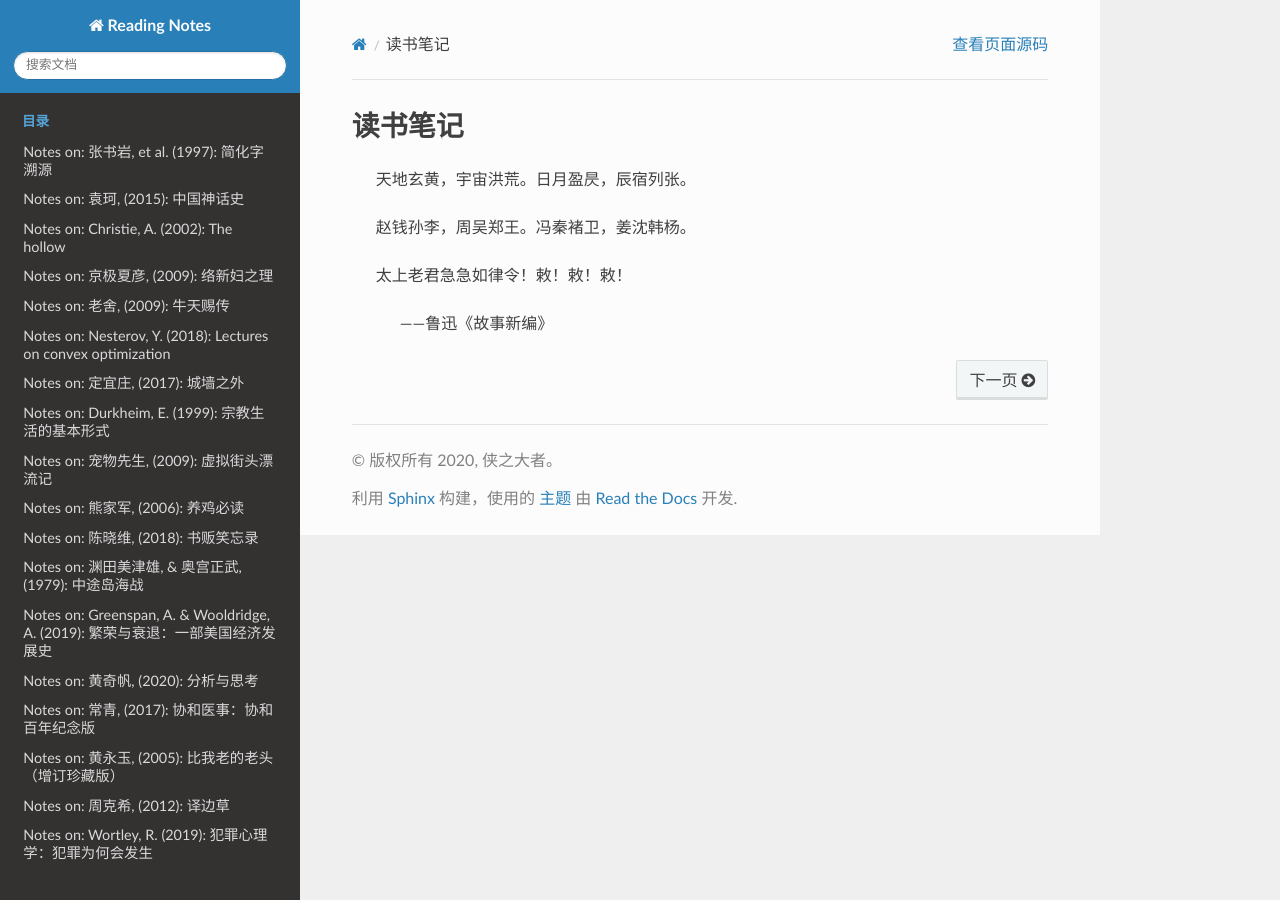
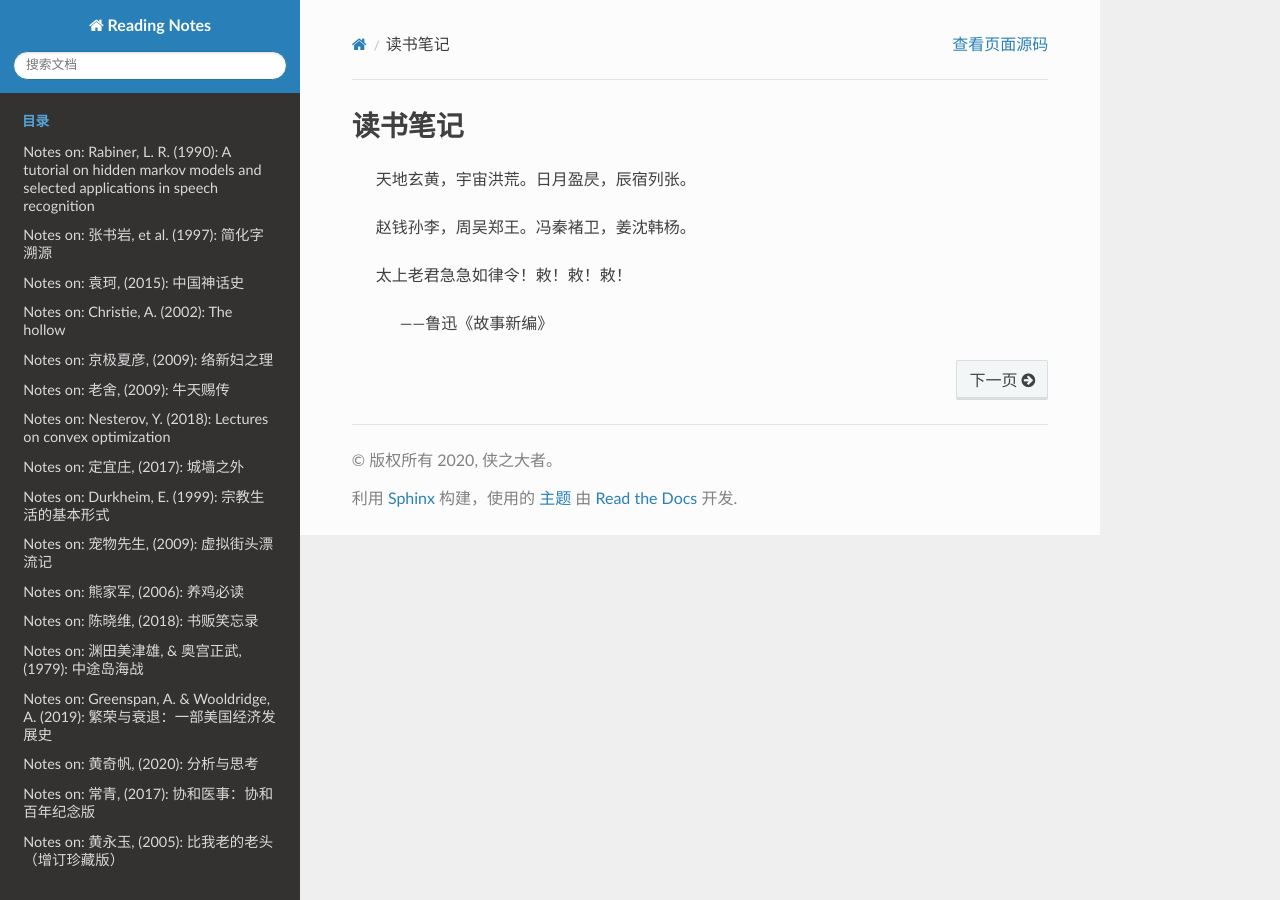
Before and after one commit to ufengger/bibtex-all, a Sphinx documentation site: the page built from docs/index.rst, in a window 1280 px wide. Built offline with Sphinx 7.4.7 and the Read the Docs theme 2.0.0, drawn with Linux system fonts in a browser that asks for light colours; some of the changed lines change nothing that is shown.

Commit message:
add Rabiner's HMM introduction

```diff
--- /dev/null
+++ b/docs/Rabiner_tutor_HMM.rst
@@ -0,0 +1,141 @@
+Notes on: Rabiner, L. R. (1990): A tutorial on hidden markov models and selected applications in speech recognition
+===================================================================================================================
+
+.. code-block:: bibtex
+
+   @article{Rabiner_tutor_HMM,
+     author    = {Rabiner, Lawrence R.},
+     title     = {A Tutorial on Hidden Markov Models and Selected Applications in Speech Recognition},
+     journal   = {Readings in Speech Recognition},
+     pages     = {267–296},
+     year      = {1990},
+     doi       = {10.1016/b978-0-08-051584-7.50027-9},
+     url       = {http://dx.doi.org/10.1016/b978-0-08-051584-7.50027-9},
+     isbn      = {http://id.crossref.org/isbn/9781558601246},
+     publisher = {Elsevier BV},
+   }
+
+Although initially introduced and studied in the late 1960s and early 1970s,
+statistical methods of Markov source or hidden Markov modeling have become
+increasingly popular in the last several years. There are two strong reasons why
+this has occurred. First the models are very rich in mathematical structure and
+hence can form the theoretical basis for use in a wide range of applications.
+Second the models, when applied properly, work very well in practice for several
+important applications. In this paper we attempt to carefully and methodically
+review the theoretical aspects of this type of statistical modeling and show how
+they have been applied to selected problems in machine recognition of speech.
+
+INTRODUCTION
+------------
+
+Real-world processes generally produce observable outputs which can be
+characterized as signals. The signals can be discrete in nature (e.g.,
+characters from a finite alphabet, quantized vectors from a codebook, etc.), or
+continuous in nature (e.g., speech samples, temperature measurements, music,
+etc.). The signal source can be stationary (i.e., its statistical properties do
+not vary with time), or nonstationary (i.e., the signal properties vary over
+time). The signals can be pure (i.e., coming strictly from a single source), or
+can be corrupted from other signal sources (e.g., noise) or by transmission
+distortions, reverberation, etc.
+
+A problem of fundamental interest is characterizing such real-world signals in
+terms of signal models. There are several reasons why one is interested in
+applying signal models. First of all, a signal model can provide the basis for a
+theoretical description of a signal processing system which can be used to
+process the signal so as to provide a desired output. For example if we are
+interested in enhancing a speech signal corrupted by noise and transmission
+distortion, we can use the signal model to design a system which will optimally
+remove the noise and undo the transmission distortion. A second reason why
+signal models are important is that they are potentially capable of letting us
+learn a great deal about the signal source (i.e., the real-world process which
+produced the signal) without having to have the source available. This property
+is especially important when the cost of getting signals from the actual source
+is high. In this case, with a good signal model, we can simulate the source and
+learn as much as possible via simulations. Finally, the most important reason
+why signal models are important is that they often work extremely well in
+practice, and enable us to realize important practical systems-e.g., prediction
+systems, recognition systems, identification systems, etc., in a very efficient
+manner.
+
+These are several possible choices for what type of signal model is used for
+characterizing the properties of a given signal. Broadly one can dichotomize the
+types of signal models into the class of deterministic models, and the class of
+statistical models. Deterministic models generally exploit some known specific
+properties of the signal, e.g., that the signal is a sine wave, or a sum of
+exponentials, etc. In these cases, specification of the signal model is
+generally straightforward; all that is required is to determine (estimate)
+values of the parameters of the signal model (e.g., amplitude, frequency, phase
+of a sine wave, amplitudes and rates of exponentials, etc.). The second broad
+class of signal models is the set of statistical models in which one tries to
+characterize only the statistical properties of the signal. Examples of such
+statistical models include Gaussian processes, Poisson processes, Markov
+processes, and hidden Markov processes, among others. The underlying assumption
+of the statistical model is that the signal can be well characterized as a
+parametric random process, and that the parameters of the stochastic process can
+be determined (estimated) in a precise, well-defined manner.
+
+For the applications of interest, namely speech processing, both deterministic
+and stochastic signal models have had good success. In this paper we will
+concern ourselves strictly with one type of stochastic signal model, namely the
+hidden Markov model (HMM). (These models are referred to as Markov sources or
+probabilistic functions of Markov chains in the communications literature.) We
+will first review the theory of Markov chains and then extend the ideas to the
+class of hidden Markov models using several simple examples. We will then focus
+our attention on the three fundamental problems [#hmm1]_ for HMM design, namely:
+the evaluation of the probability (or likelihood) of a sequence of observations
+given a specific HMM; the determination of a best sequence of model states; and
+the adjustment of model parameters so as to best account for the observed
+signal. We will show that once these three fundamental problems are solved, we
+can apply HMMs to selected problems in speech recognition.
+
+Neither the theory of hidden Markov models nor its applications to speech
+recognition is new. The basic theory was published in a series of classic papers
+by Baum and his colleagues [1]-[5] in the late 1960s and early 1970s and was
+implemented for speech processing applications by Baker [6] at CMU, and by
+Jelinek and his colleagues at IBM [7]-[13] in the 1970s. However, widespread
+understanding and application of the theory of HMMs to speech processing has
+occurred only within the past several years. There are several reasons why this
+has been the case. First, the basic theory of hidden Markov models was published
+in mathematical journals which were not generally read by engineers working on
+problems in speech processing. The second reason was that the original
+applications of the theory to speech processing did not provide sufficient
+tutorial material for most readers to understand the theory and to be able to
+apply it to their own research. As a result, several tutorial papers were
+written which provided a sufficient level of detail for a number of research
+labs to begin work using HMMs in individual speech processing applications
+[14]-[19]. This tutorial is intended to provide an overview of the basic theory
+of HMMs (as originated by Baum and his colleagues), provide practical details on
+methods of implementation of the theory, and describe a couple of selected
+applications of the theory to distinct problems in speech recognition. The paper
+combines results from a number of original sources and hopefully provides a
+single source for acquiring the background required to pursue further this
+fascinating area of research.
+
+The organization of this paper is as follows. In Section II we review the theory
+of discrete Markov chains and show how the concept of hidden states, where the
+observation is a probabilistic function of the state, can be used effectively.
+We illustrate the theory with two simple examples, namely coin-tossing, and the
+classic balls-in-urns system. In Section III we discuss the three fundamental
+problems of HMMs, and give several practical techniques for solving these
+problems. In Section IV we discuss the various types of HMMs that have been
+studied including ergodic as well as left-right models. In this section we also
+discuss the various model features including the form of the observation density
+function, the state duration density, and the optimization criterion for
+choosing optimal HMM parameter values. In Section V we discuss the issues that
+arise in implementing HMMs including the topics of scaling, initial parameter
+estimates, model size, model form, missing data, and multiple observation
+sequences. In Section VI we describe an isolated word speech recognizer,
+implemented with HMM ideas, and show how it performs as compared to alternative
+implementations. In Section VII we extend the ideas presented in Section VI to
+the problem of recognizing a string of spoken words based on concatenating
+individual HMMs of each word in the vocabulary. In Section VIII we briefly
+outline how the ideas of HMM have been applied to a large vocabulary speech
+recognizer, and in Section IX we summarize the ideas discussed throughout the
+paper.
+
+.. rubic:: Footnotes
+
+.. [#hmm1] The idea of characterizing the theoretical aspects of hidden Markov
+           modeling in terms of solving three fundamental problems is due to
+           Jack Ferguson of IDA (Institute for Defense Analysis) who introduced
+           it in lectures and writing.
--- a/docs/index.rst
+++ b/docs/index.rst
@@ -19,6 +19,7 @@
    :hidden:
    :caption: 目录
 
+   Rabiner_tutor_HMM.rst
    张书岩_简化字溯源_1997.rst
    袁珂_中国神话史_2015.rst
    Christie_hollow_2002.rst
```
